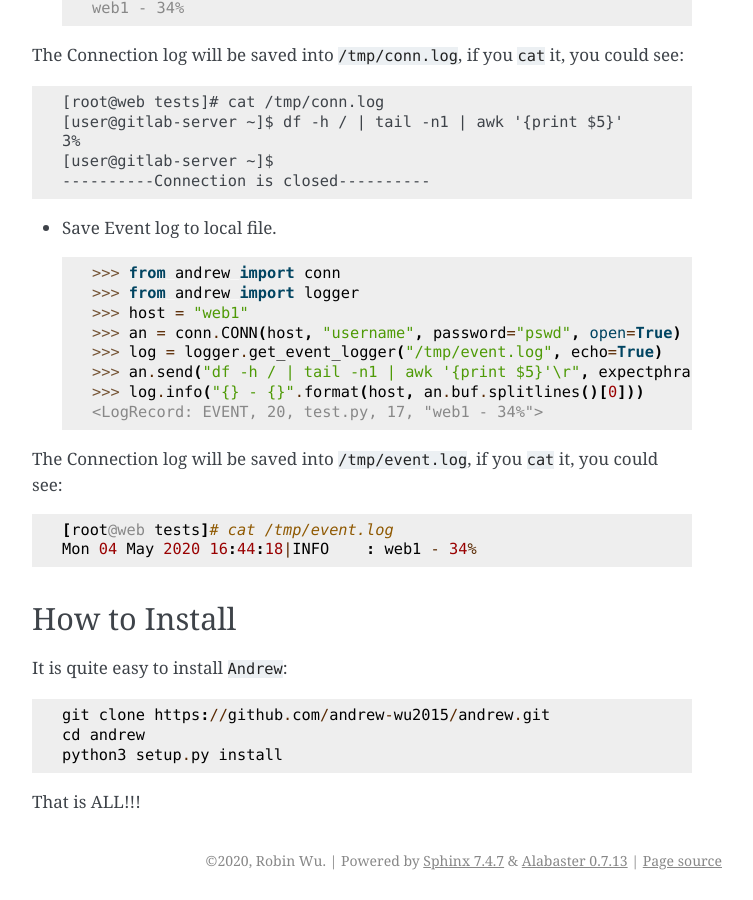
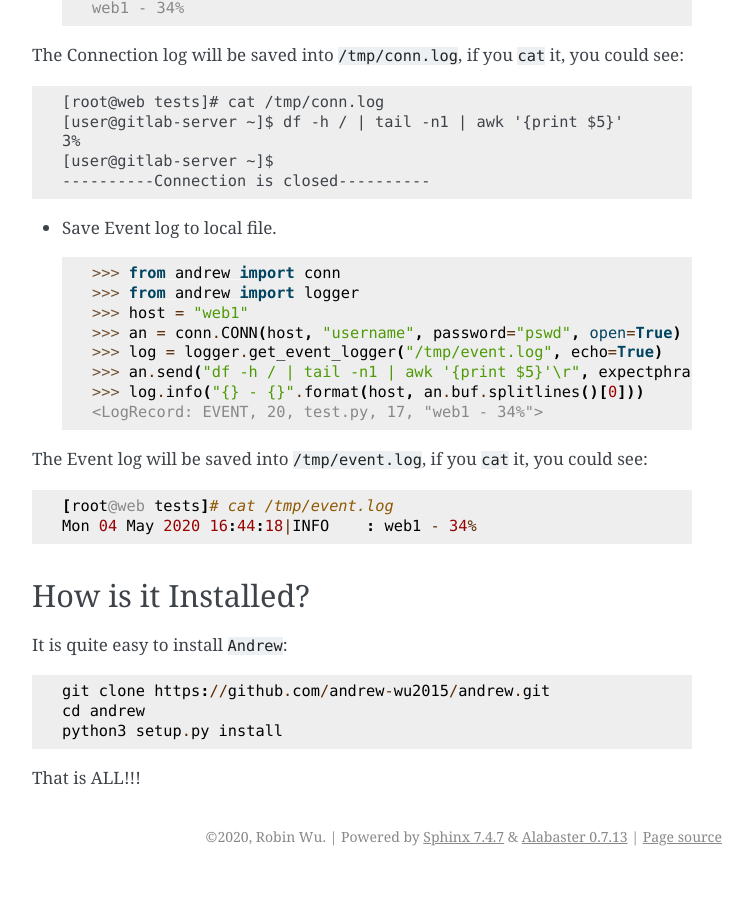
Before and after one commit to robinwu0607/andrew, a Sphinx documentation site: the page built from docs/source/contents.rst, in a window 1280 px wide and 900 px high, scrolled down 1452 px. Shown: the whole window, without its empty margins (388-1141 px from the left). Built offline with Sphinx 7.4.7, drawn with Linux system fonts in a browser that asks for light colours; after the commit the page ends 2328 px from its top, so only the background shows below that; some of the changed text lies outside the part shown.

```diff
--- a/docs/source/contents.rst
+++ b/docs/source/contents.rst
@@ -83,14 +83,14 @@ The Connection log will be saved into ``/tmp/conn.log``, if you ``cat`` it, you
    >>> log.info("{} - {}".format(host, an.buf.splitlines()[0]))
    <LogRecord: EVENT, 20, test.py, 17, "web1 - 34%">
 
-The Connection log will be saved into ``/tmp/event.log``, if you ``cat`` it, you could see::
+The Event log will be saved into ``/tmp/event.log``, if you ``cat`` it, you could see::
 
    [root@web tests]# cat /tmp/event.log
    Mon 04 May 2020 16:44:18|INFO    : web1 - 34%
 
 
-How to Install
-----------------
+How is it Installed?
+-----------------------
 It is quite easy to install ``Andrew``::
 
    git clone https://github.com/andrew-wu2015/andrew.git
```
Also changed, not shown: README.md (+9 -9 lines), 1 other file.
